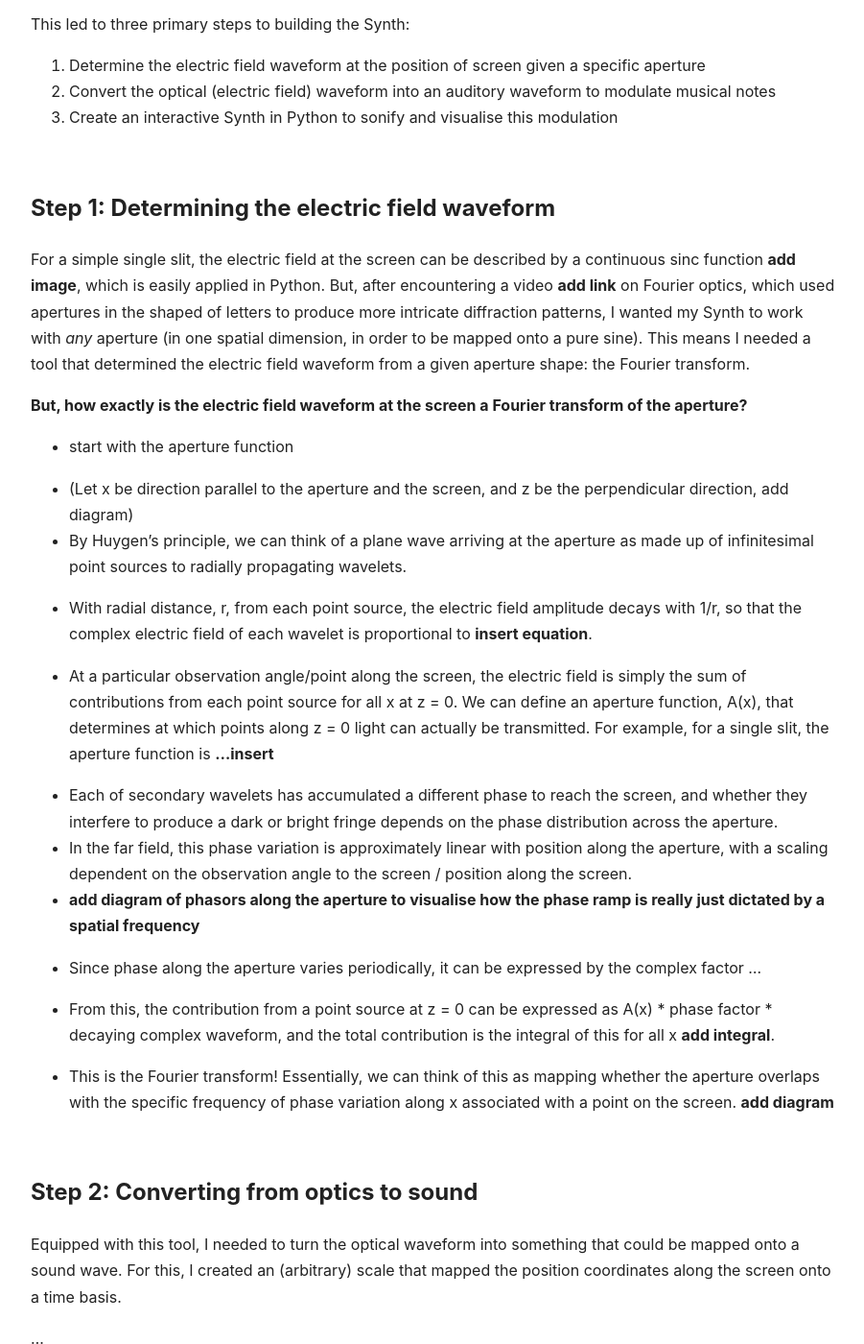
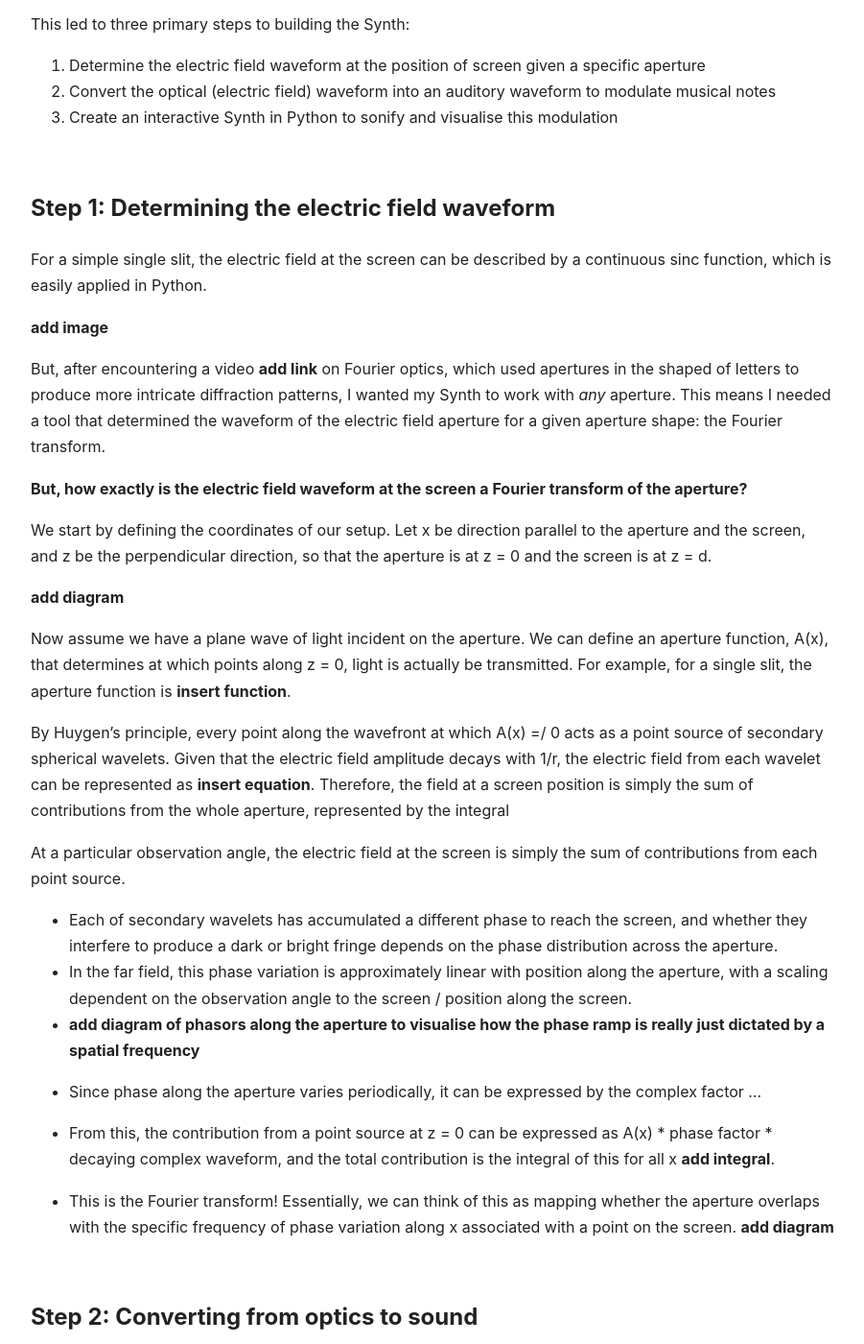
Before and after one commit to nk-clara/nk-clara.github.io, a Jekyll site: the page built from diffraction.md, in a window 1280 px wide and 1400 px high, scrolled down 1068 px. Shown: the whole window at 96% size, without its empty margins (188-1089 px from the left). Built offline with Jekyll 4.4.1, drawn with Linux system fonts in a browser that asks for light colours.

Commit message:
Update diffraction.md

```diff
--- a/diffraction.md
+++ b/diffraction.md
@@ -32,17 +32,23 @@ This led to three primary steps to building the Synth:
 
 ## Step 1: Determining the electric field waveform
 
-For a simple single slit, the electric field at the screen can be described by a continuous sinc function **add image**, which is easily applied in Python. But, after encountering a video **add link** on Fourier optics, which used apertures in the shaped of letters to produce more intricate diffraction patterns, I wanted my Synth to work with *any* aperture (in one spatial dimension, in order to be mapped onto a pure sine). This means I needed a tool that determined the electric field waveform from a given aperture shape: the Fourier transform.
+For a simple single slit, the electric field at the screen can be described by a continuous sinc function, which is easily applied in Python.
+
+**add image**
+
+But, after encountering a video **add link** on Fourier optics, which used apertures in the shaped of letters to produce more intricate diffraction patterns, I wanted my Synth to work with *any* aperture. This means I needed a tool that determined the waveform of the electric field aperture for a given aperture shape: the Fourier transform.
 
 **But, how exactly is the electric field waveform at the screen a Fourier transform of the aperture?**
 
-- start with the aperture function
+We start by defining the coordinates of our setup. Let x be direction parallel to the aperture and the screen, and z be the perpendicular direction, so that the aperture is at z = 0 and the screen is at z = d.
 
-- (Let x be direction parallel to the aperture and the screen, and z be the perpendicular direction, add diagram)
-- By Huygen's principle, we can think of a plane wave arriving at the aperture as made up of infinitesimal point sources to radially propagating wavelets.
-- With radial distance, r, from each point source, the electric field amplitude decays with 1/r, so that the complex electric field of each wavelet is proportional to **insert equation**.
+**add diagram**
 
-- At a particular observation angle/point along the screen, the electric field is simply the sum of contributions from each point source for all x at z = 0. We can define an aperture function, A(x), that determines at which points along z = 0 light can actually be transmitted. For example, for a single slit, the aperture function is **...insert**
+Now assume we have a plane wave of light incident on the aperture. We can define an aperture function, A(x), that determines at which points along z = 0, light is actually be transmitted. For example, for a single slit, the aperture function is **insert function**.
+
+By Huygen's principle, every point along the wavefront at which A(x) =/ 0 acts as a point source of secondary spherical wavelets. Given that the electric field amplitude decays with 1/r, the electric field from each wavelet can be represented as **insert equation**. Therefore, the field at a screen position is simply the sum of contributions from the whole aperture, represented by the integral
+
+At a particular observation angle, the electric field at the screen is simply the sum of contributions from each point source.
 
 - Each of secondary wavelets has accumulated a different phase to reach the screen, and whether they interfere to produce a dark or bright fringe depends on the phase distribution across the aperture.
 - In the far field, this phase variation is approximately linear with position along the aperture, with a scaling dependent on the observation angle to the screen / position along the screen.
```
